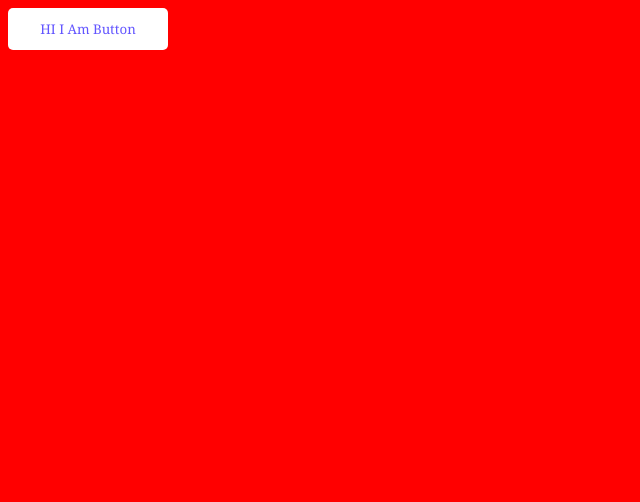
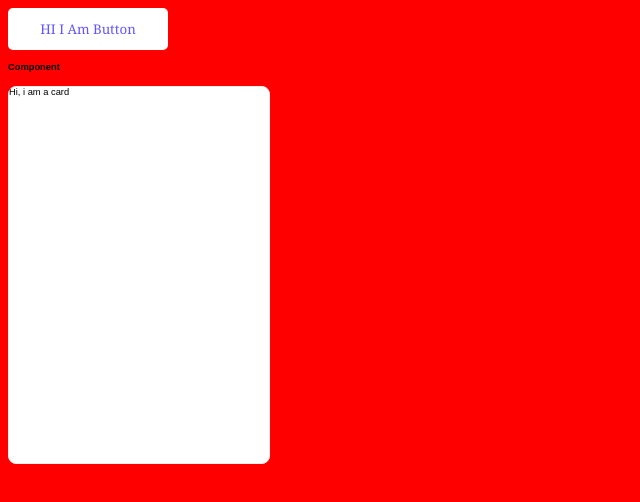
Before and after one commit to saravanacu/Front-EndLab, a plain HTML site: page index.html in a window 1280 px wide. Shown: the whole page, without its empty margins (0-640 px from the left). Drawn offline with Linux system fonts and the light colour scheme.

Commit message:
Adding: Card component

```diff
--- /dev/null
+++ b/components/_card.scss
@@ -0,0 +1,17 @@
+$card-bg-color:       #fff;
+$card-border-color:   #eee;
+$card-border-radius:   8px;
+$card-border-size:     1px;
+$card-border-style:  solid;
+
+.card {
+  background-color: $card-bg-color;
+  height: 376px;
+  width:  260px;
+  //Custom Mixin
+  @include border-radius($card-border-radius);
+  //From Bourbon
+  @include border-style($card-border-style);
+  @include border-color($card-border-color);
+  @include border-width($card-border-size);
+}
--- a/index.html
+++ b/index.html
@@ -8,5 +8,9 @@
   <button class="btn btn-secondary">
     HI I Am Button
   </button>
+  <h4>Component</h4>
+  <div class="card">
+    Hi, i am a card
+  </div>
 </body>
 </html>
--- a/styles/scss/_base.scss
+++ b/styles/scss/_base.scss
@@ -4,11 +4,10 @@ $color-text: #333333;
 $color-bg: #FF0000;
 
 //Typography
-$base-font-size: 14px/24px;
+$base-font-size: 14px/1.5;
 $base-font-family: 'Libra franklin', Arial, Sans-serif;
 
-//Mixins
-
+//Custom Mixins
 @mixin border-radius($radius) {
   -webkit-border-radius: $radius;
   -moz-border-radius: $radius;
--- a/styles/scss/main.scss
+++ b/styles/scss/main.scss
@@ -8,3 +8,6 @@
 @import 'buttons';
 @import 'icons';
 @import 'layouts';
+
+// COMPONENTS
+@import '../../components/card';
```
Also changed, not shown: components/card.html (added, +3 -0 lines), styles/main.css, 1 other file.
